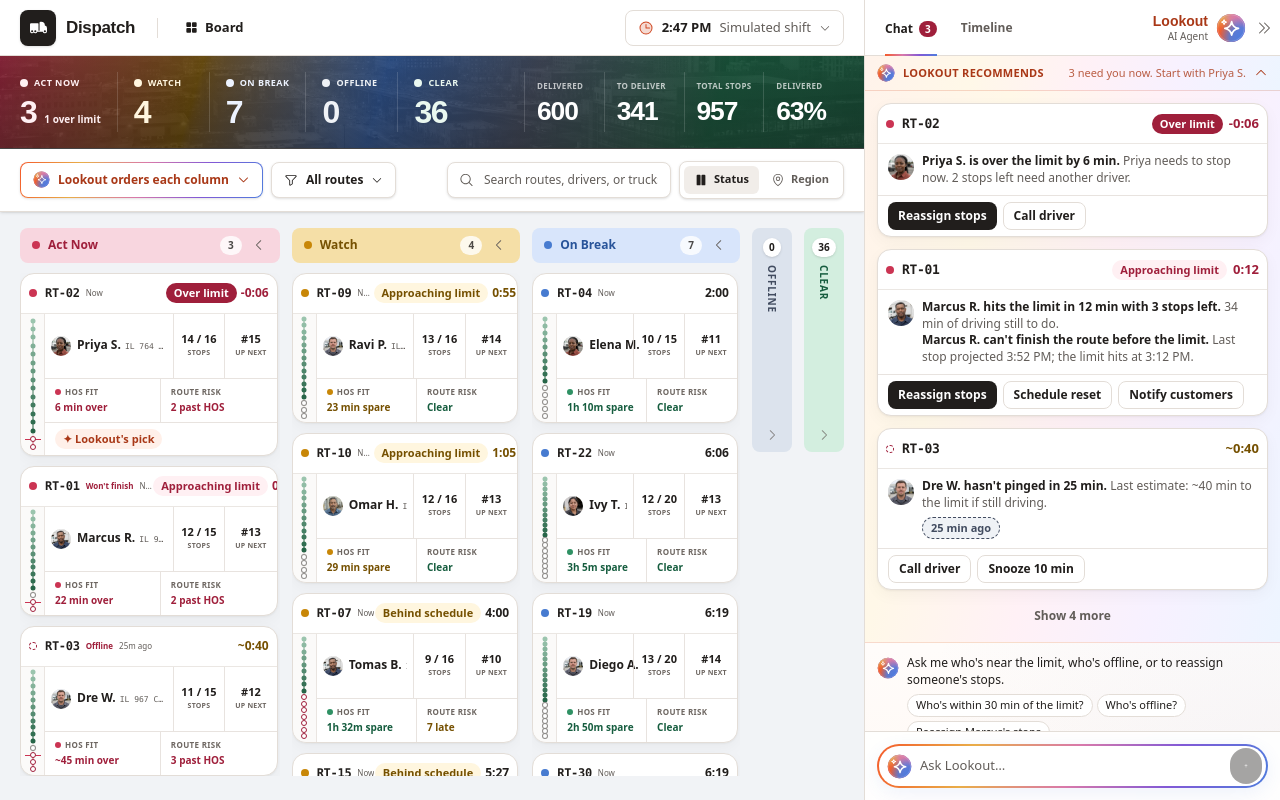
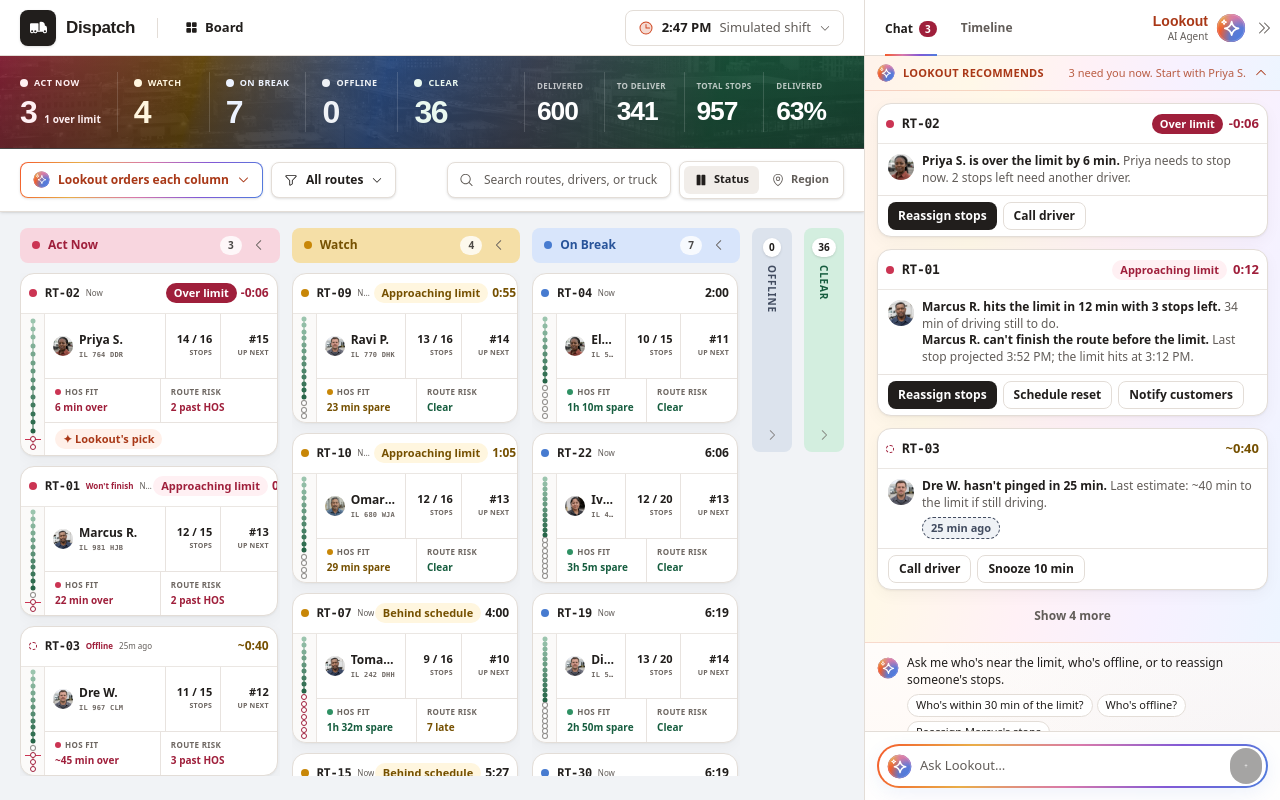
Before and after one commit to davekeller/dispatcher-dashboard, a React (Vite) app: page / in a window 1280 px wide. Built offline with nearby package versions, Linux system fonts and the light colour scheme.

Commit message:
design: rebalance board card scan row

```diff
--- a/src/views/shift/RouteCard.tsx
+++ b/src/views/shift/RouteCard.tsx
@@ -43,21 +43,19 @@ export default function RouteCard({ view, card, pick = false }: { view: DriverVi
         <RouteTimelineMini view={view} />
         <div className="flex min-w-0 flex-1 flex-col">
           <div className="flex min-h-16 min-w-0 items-stretch">
-            <div className="flex min-w-0 flex-1 items-center gap-1.5 px-1.5 py-2">
+            <div className="flex min-w-0 flex-1 items-center gap-1.5 px-2 py-2">
               <DriverAvatar driver={view.driver} size={20} className={quiet ? 'opacity-80' : ''} />
               <div className="min-w-0 flex-1">
-                <div className="flex min-w-0 items-baseline gap-1">
-                  <p className="shrink-0 truncate text-[12px] font-semibold leading-4 text-ink" title={view.driver.name}>{view.driver.name}</p>
-                  <span className="truncate font-mono text-[8px] leading-4 text-muted" title={`Truck license plate ${view.truck.plate}`}>{view.truck.plate}</span>
-                </div>
+                <p className="truncate text-[12px] font-semibold leading-4 text-ink" title={view.driver.name}>{view.driver.name}</p>
+                <p className="mt-1 truncate font-mono text-[7px] font-semibold uppercase leading-none tracking-[0.03em] text-label" title={`Truck license plate ${view.truck.plate}`}>{view.truck.plate}</p>
               </div>
             </div>
-            <dl className="ml-auto grid w-[6.5rem] shrink-0 grid-cols-2 border-l border-line/80">
-              <div className="flex min-w-0 flex-col items-center justify-center border-r border-line/80 px-1.5 text-center">
+            <dl className="ml-auto grid w-28 shrink-0 grid-cols-2 border-l border-line/80">
+              <div className="flex min-w-0 flex-col items-end justify-center border-r border-line/80 px-2 text-right">
                 <dd className="tnum whitespace-nowrap text-[11px] font-semibold leading-none text-ink">{view.done} / {view.total}</dd>
                 <dt className="mt-1 text-[7px] font-semibold uppercase tracking-[0.03em] text-label">Stops</dt>
               </div>
-              <div className="flex min-w-0 flex-col items-center justify-center px-1.5 text-center">
+              <div className="flex min-w-0 flex-col items-end justify-center px-2 text-right">
                 <dd className="tnum whitespace-nowrap text-[11px] font-semibold leading-none text-ink">{nextValue}</dd>
                 <dt className="mt-1 whitespace-nowrap text-[7px] font-semibold uppercase tracking-[0.03em] text-label">{nextLabel}</dt>
               </div>
```
Also changed, not shown: 3 other files (tests, documents, lock files or other folders).
